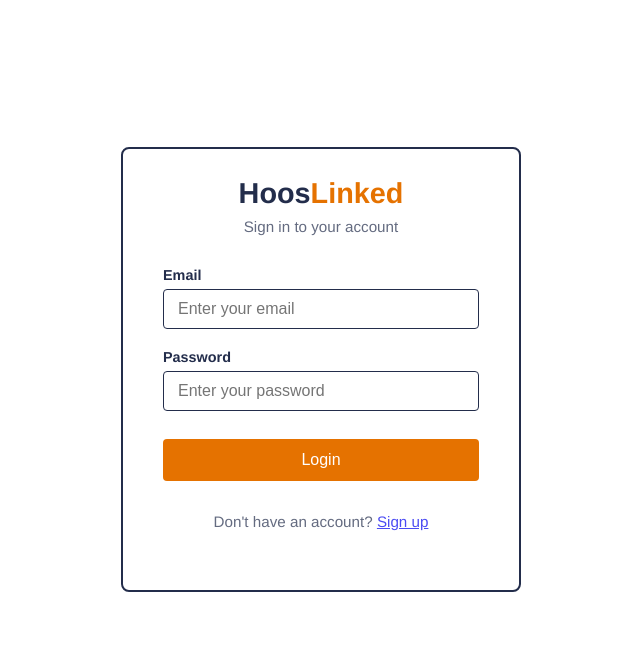
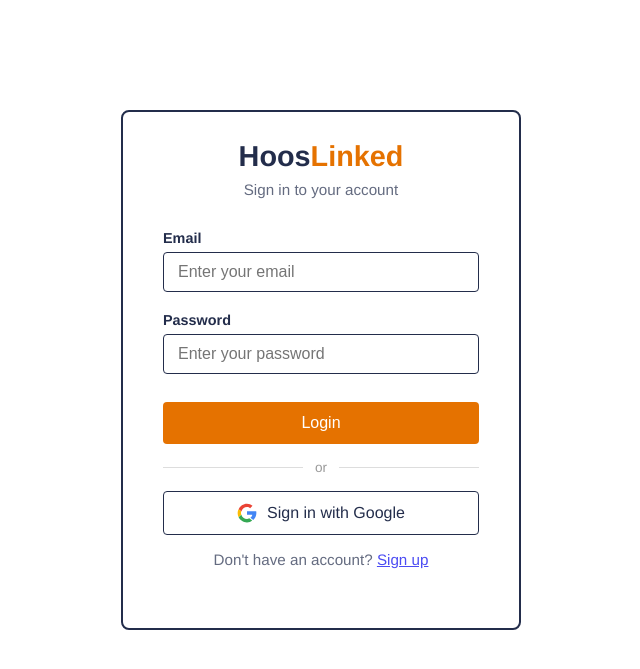
Before and after one commit to aranjothi/uvaclearinghouse, a Django app: page /login/ in a window 1280 px wide. Shown: the part 61-730 px from the top of the page, without its empty margins (319-959 px from the left). Run offline with Django 5.2, Linux system fonts and the light colour scheme.

Commit message:
implemented signing in with google (works on local host for now)

```diff
--- a/django/clearinghouse/urls.py
+++ b/django/clearinghouse/urls.py
@@ -20,4 +20,5 @@ from django.urls import path, include
 urlpatterns = [
     path('admin/', admin.site.urls),
     path('', include('main.urls')),
+    path('accounts/', include('allauth.urls')),
 ]
--- a/django/main/templates/main/login.html
+++ b/django/main/templates/main/login.html
@@ -134,6 +134,43 @@
         .login-btn:hover {
             background-color: #c96200;
         }
+
+        .divider {
+            display: flex;
+            align-items: center;
+            gap: 12px;
+            margin: 16px 0;
+            color: #999;
+            font-size: 0.85rem;
+        }
+
+        .divider::before, .divider::after {
+            content: '';
+            flex: 1;
+            height: 1px;
+            background: #ddd;
+        }
+
+        .google-btn {
+            width: 100%;
+            display: flex;
+            align-items: center;
+            justify-content: center;
+            gap: 10px;
+            padding: 11px;
+            border: 1.5px solid #232D4B;
+            border-radius: 4px;
+            background: #FFFFFF;
+            font-size: 1rem;
+            cursor: pointer;
+            color: #232D4B;
+            text-decoration: none;
+            transition: background-color 0.2s;
+        }
+
+        .google-btn:hover {
+            background-color: #f0f0f0;
+        }
     </style>
 </head>
 <body>
@@ -179,10 +216,18 @@
                 </div>
                 <button type="submit" class="login-btn">Login</button>
             </form>
-            <div style="gap: 5px">
-                <p></p>
-            </div>
-            <ul>
+            <div class="divider">or</div>
+            <!-- google_login url is from allauth.urls -->
+            <a href="{% url 'google_login' %}" class="google-btn">
+                <svg xmlns="http://www.w3.org/2000/svg" viewBox="0 0 48 48" width="20px" height="20px">
+                    <path fill="#EA4335" d="M24 9.5c3.15 0 5.64 1.08 7.56 2.85l5.64-5.64C33.6 3.6 29.1 1.5 24 1.5 14.82 1.5 7.08 7.14 3.9 15.06l6.57 5.1C12.12 13.98 17.58 9.5 24 9.5z"/>
+                    <path fill="#4285F4" d="M46.5 24c0-1.56-.15-3.06-.42-4.5H24v8.52h12.72c-.57 2.97-2.22 5.46-4.68 7.14l7.14 5.55C43.38 36.9 46.5 30.9 46.5 24z"/>
+                    <path fill="#FBBC05" d="M10.47 28.16A14.6 14.6 0 0 1 9.5 24c0-1.44.24-2.82.6-4.14l-6.57-5.1A22.44 22.44 0 0 0 1.5 24c0 3.66.87 7.11 2.4 10.2l6.57-6.04z"/>
+                    <path fill="#34A853" d="M24 46.5c5.1 0 9.42-1.68 12.54-4.56l-7.14-5.55c-1.74 1.17-3.99 1.86-5.4 1.86-6.42 0-11.88-4.32-13.53-10.14l-6.57 6.04C7.08 40.86 14.82 46.5 24 46.5z"/>
+                </svg>
+                Sign in with Google
+            </a>
+            <ul style="margin-top: 16px;">
                 <p> Don't have an account? <a href="{% url 'signup' %}">Sign up</a> </p>
             </ul>
         </div>
```
Also changed, not shown: django/clearinghouse/settings.py (+38 -1 lines), django/db.sqlite3.
